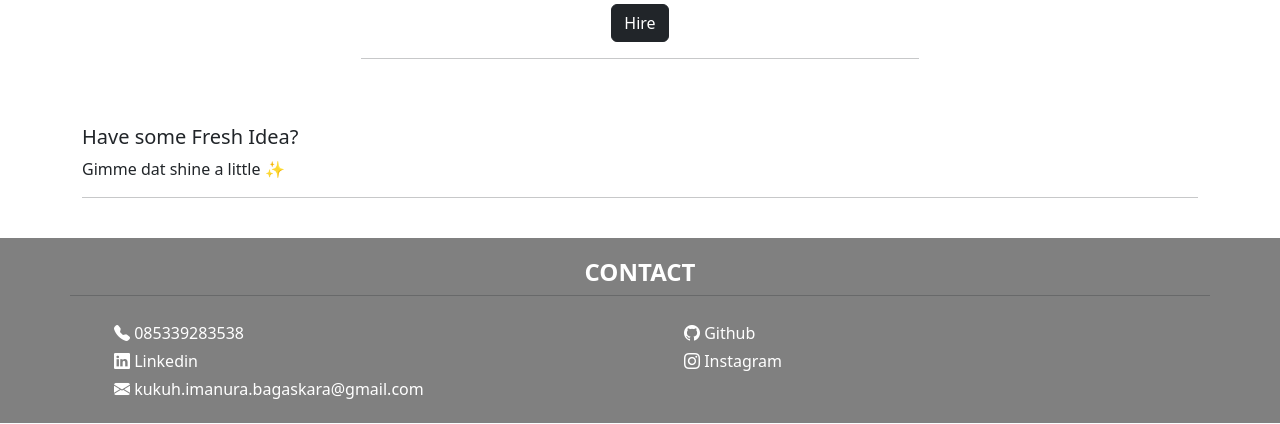
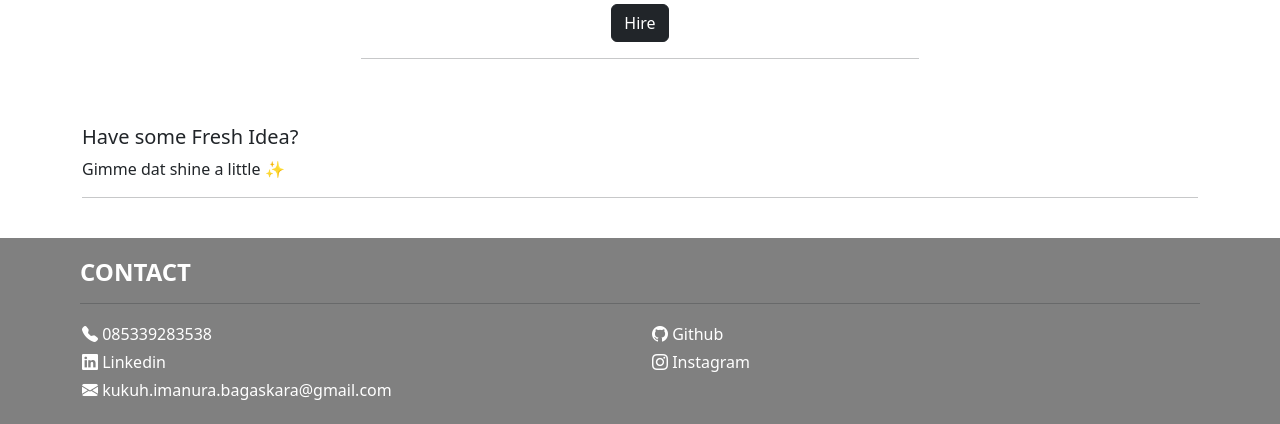
Before and after one commit to kukuh-imanura/kukuh-imanura.github.io, a PHP site: page / in a window 1280 px wide. Shown: the part 585-1009 px from the top of the page. Run offline with PHP 8.4, Linux system fonts and the light colour scheme.

Commit message:
update : footer

```diff
--- a/data/css/style.css
+++ b/data/css/style.css
@@ -52,6 +52,7 @@
 
 #footer ul {
     margin-bottom: 0px;
+    padding: 0px;
 }
 
 #footer li {
@@ -72,10 +73,13 @@
     text-decoration: none;
 }
 
-#footer h4 {
+#footer #title {
+    padding: 0px 10px;
+}
+
+#footer #title h4 {
+    font-weight: bolder;
     color: white;
-    font-weight: bolder;
-    text-align: center;
 }
 
 @media screen and (max-width: 992px) {
--- a/index.html
+++ b/index.html
@@ -87,8 +87,10 @@
         <div class="container">
             <div class="row">
 
-                <h4>CONTACT</h4>
-                <hr><br>
+                <div id="title">
+                    <h4>CONTACT</h4>
+                    <hr>
+                </div>
 
                 <div class="col-12 col-lg-6">
                     <ul id="contact">
```
